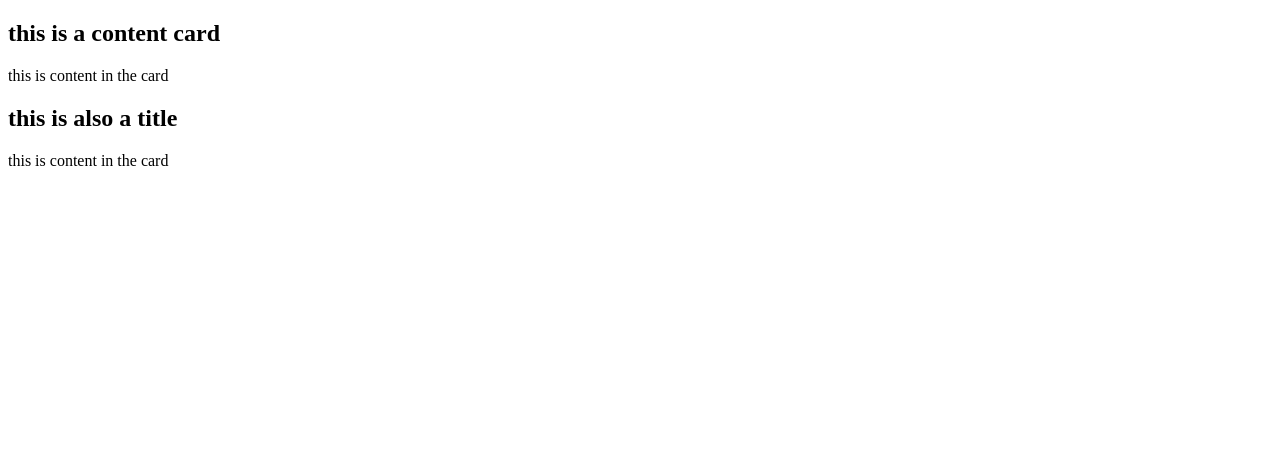
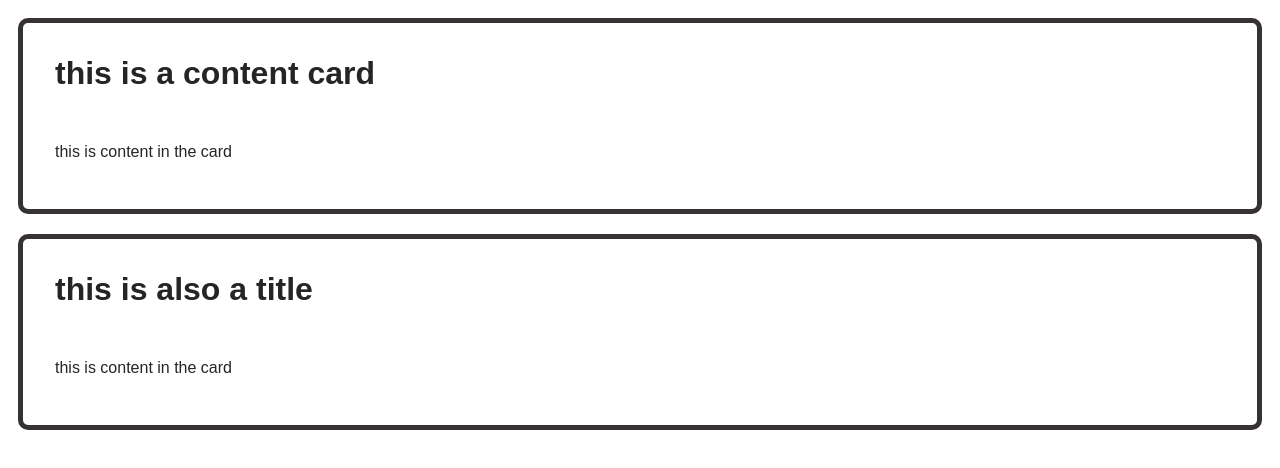
Before and after one commit to idsp-3380-charging-forward/frontend, a Next.js app: page / in a window 1280 px wide. Shown: the top 468 px of the page. Built offline with nearby package versions, Linux system fonts and the light colour scheme.

Commit message:
addedd styling for cards to display nicely

```diff
--- a/src/app/globals.css
+++ b/src/app/globals.css
@@ -0,0 +1,64 @@
+:root {
+    font-family: Arial, sans-serif;
+    color: var(--color-text);
+    --color-text: #252525;
+    --color-border: #363232;
+    --color-background: #eeeeee;
+    --card-gap: 16px;
+    --margin-medium: 10px;
+    --padding-card: 2em;
+    --card-radius: 10px;
+    --card-button-radius: 12px;
+    --card-title-size: 2rem;
+}
+
+.c-card-container {
+    display: grid;
+    grid-template-rows: 1fr;
+}
+
+.c-card {
+    display: grid;
+    gap: 20px;
+    border: 5px solid var(--color-border);
+    margin: var(--margin-medium);
+    padding: var(--padding-card);
+    border-radius: var(--card-radius);
+    @media screen and (min-width: 1600px) {
+        grid-row: 1;
+    }
+}
+
+.card-title {
+    font-size: var(--card-title-size);
+    margin-bottom: 15px;
+    margin-top: 0px;
+}
+
+.card-button {
+    border: 3px solid var(--color-border);
+    border-radius: var(--card-button-radius);
+    width: fit-content;
+    height: fit-content;
+    padding: 1em;
+    margin-top: auto;
+    margin-left: auto;
+}
+
+.text-img-container {
+    display: flex;
+    flex-direction: row;
+    gap: 10px;
+}
+
+img {
+    width: 50vw;
+    max-width: 300px;
+    margin: auto 80px 30px auto;
+    @media screen and (min-width: 1600px) {
+        margin-right: var(--margin-medium);
+        width: 30vw;
+        max-width: 250px;
+        gap: 20px;
+    }
+}
```
